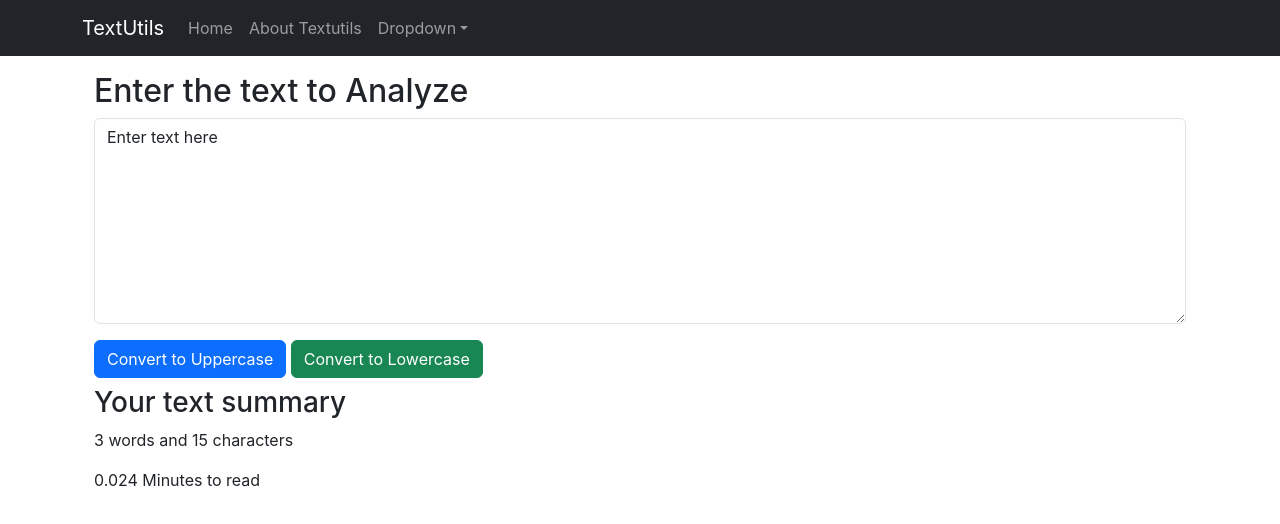
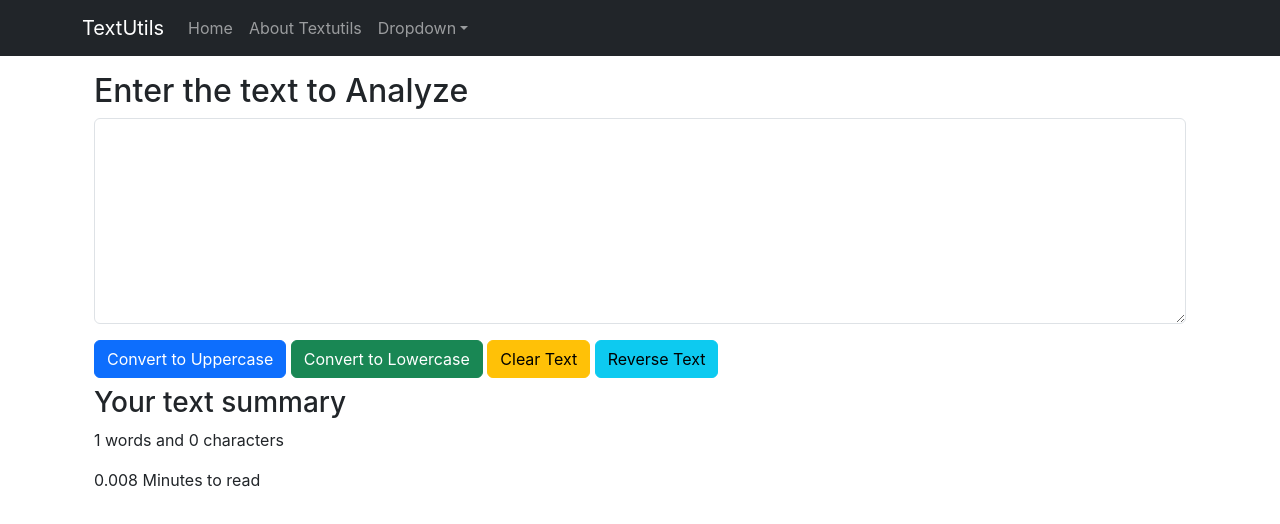
Before and after one commit to anoopmonu02/react_with_bootstrap, a React (Create React App) app: page / in a window 1280 px wide. Shown: the top 524 px of the page. Built offline with nearby package versions, Linux system fonts and the light colour scheme.

Commit message:
react - challenge

```diff
--- a/src/components/TextForm.js
+++ b/src/components/TextForm.js
@@ -5,7 +5,7 @@ import Button from 'react-bootstrap/Button';
 
 export default function TextForm(props) {
 
-  const [text, setText] = useState('Enter text here');
+  const [text, setText] = useState('');
 
   const handleUpClick = () => {
     console.log('Btn is clicked');
@@ -23,6 +23,16 @@ export default function TextForm(props) {
     setText(event.target.value);
   }
 
+  const handleClearClick = () => {
+    let txt = '';
+    setText(txt);
+  }
+
+  const handleRevClick = () => {
+    let txt = text.split('').reverse().join('');
+    setText(txt);
+  }
+
   return (
     <>
     <div className='container'>
@@ -35,6 +45,8 @@ export default function TextForm(props) {
         {/* <Mybutton btnText="Convert to Uppercase"  btnClass="primary"/> */}
         <Button variant="primary" onClick={handleUpClick}>Convert to Uppercase</Button>{' '}
         <Button variant="success" onClick={handleLoClick}>Convert to Lowercase</Button>{' '}
+        <Button variant="warning" onClick={handleClearClick}>Clear Text</Button>{' '}
+        <Button variant="info" onClick={handleRevClick}>Reverse Text</Button>{' '}
     </div>
 
     <div className="container my-2">
```
